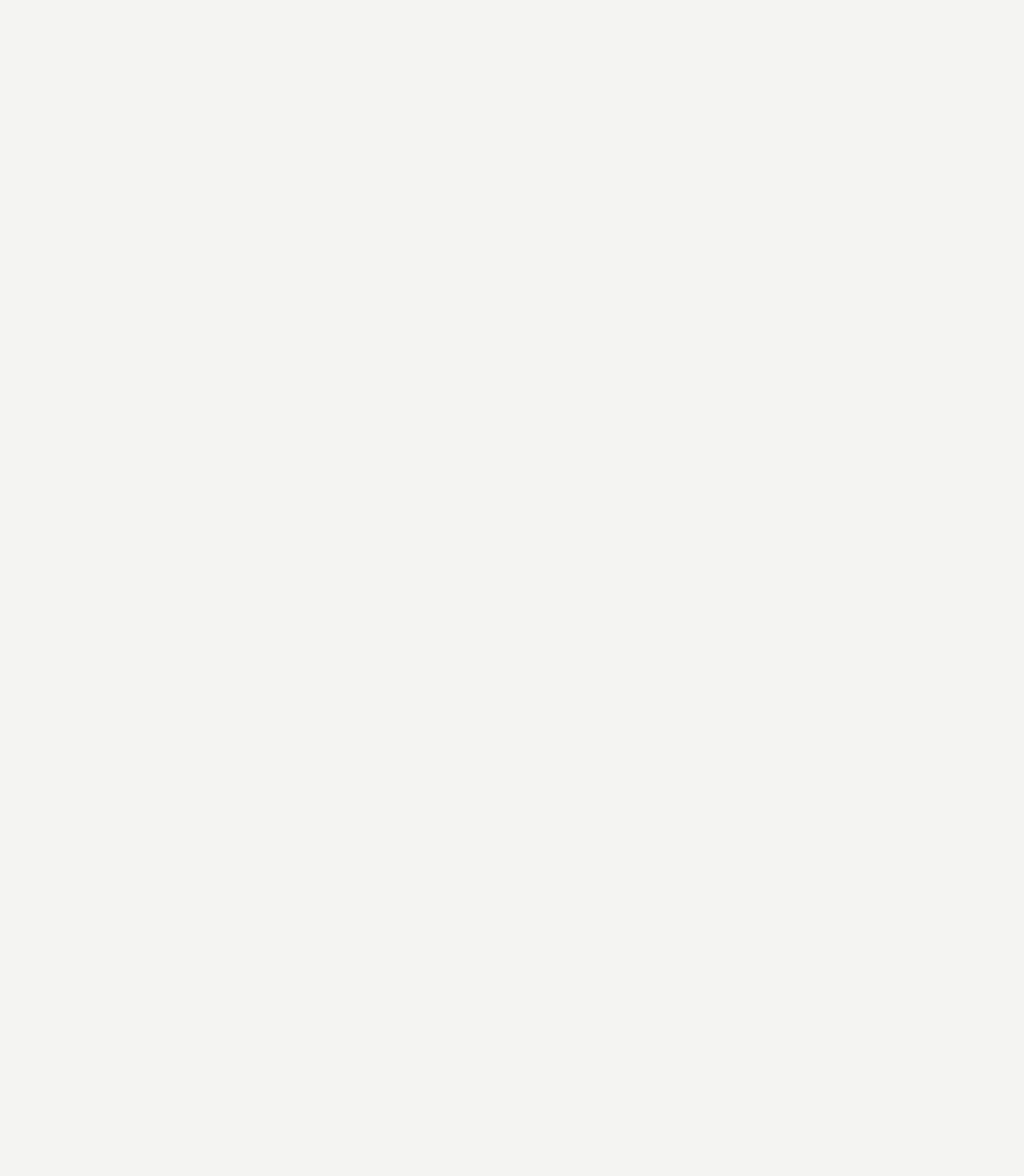
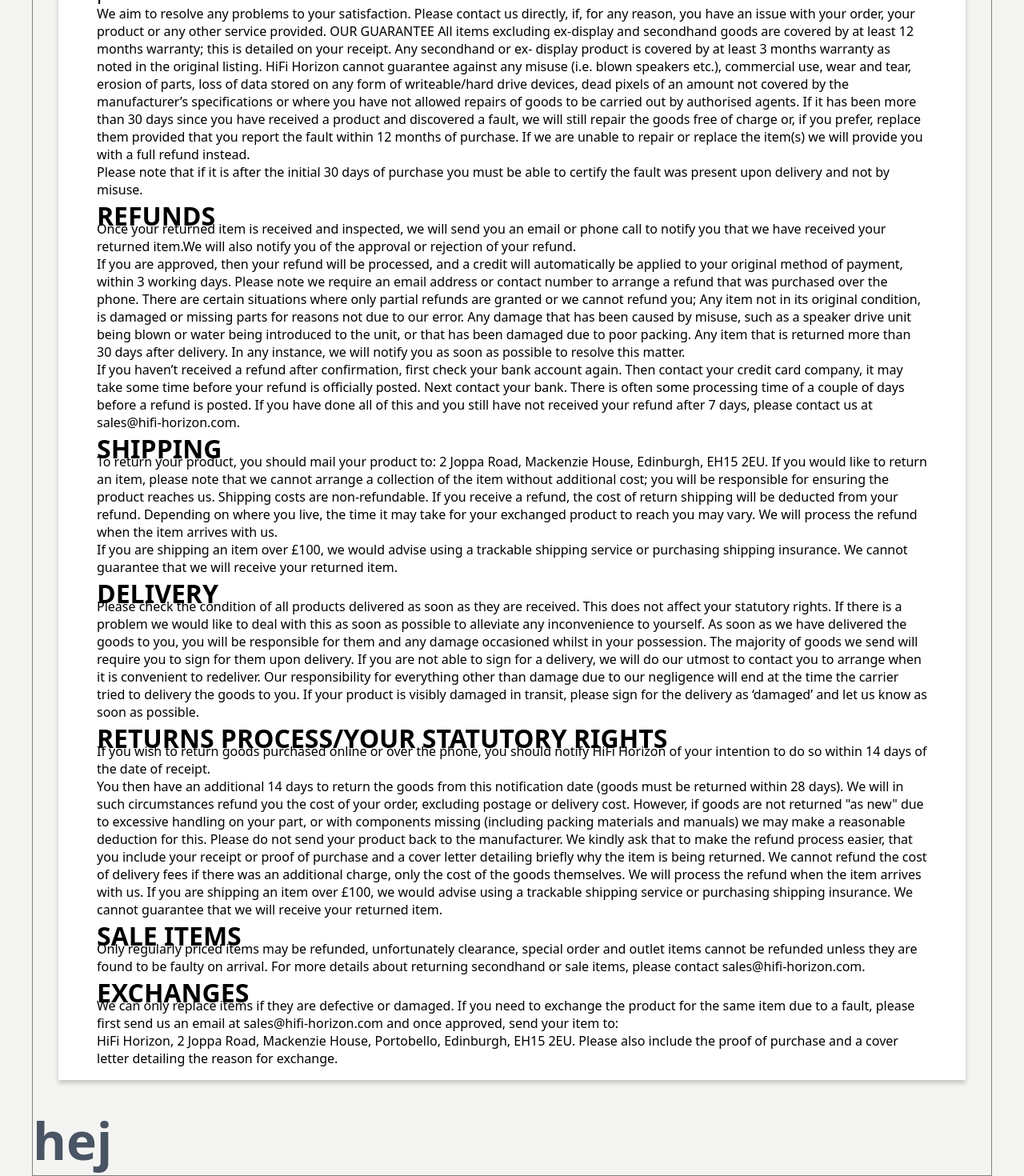
Before and after one commit to rts-cmk-wu13/hifi-horizon-therocket, a React (Vite) app: page /moreinfo in a window 1280 px wide. Shown: the part 425-1895 px from the top of the page at 80% size. Before the commit the page ends 800 px from the top, so only its background shows below. Built offline with nearby package versions, Linux system fonts and the light colour scheme.

Commit message:
moreinfo

```diff
--- a/src/components/MoreInfo/_moreinfo.scss
+++ b/src/components/MoreInfo/_moreinfo.scss
@@ -1 +1,30 @@
 @use '/src/styles/variables' as *;
+
+h3{
+    margin-bottom: -1rem;
+    font-family: system-ui, -apple-system, BlinkMacSystemFont, 'Segoe UI', Roboto, Oxygen, Ubuntu, Cantarell, 'Open Sans', 'Helvetica Neue', sans-serif;
+    font-size: 2rem;
+}
+h2{
+    font-family: system-ui, -apple-system, BlinkMacSystemFont, 'Segoe UI', Roboto, Oxygen, Ubuntu, Cantarell, 'Open Sans', 'Helvetica Neue', sans-serif;
+    font-weight: 500;
+}
+h1{
+    font-family: system-ui, -apple-system, BlinkMacSystemFont, 'Segoe UI', Roboto, Oxygen, Ubuntu, Cantarell, 'Open Sans', 'Helvetica Neue', sans-serif;
+    font-size:4rem;
+    color: #495464;
+    font-weight: 600;
+}
+p{
+    font-family: system-ui, -apple-system, BlinkMacSystemFont, 'Segoe UI', Roboto, Oxygen, Ubuntu, Cantarell, 'Open Sans', 'Helvetica Neue', sans-serif;
+    font-weight: 400;
+}
+section{
+    padding: 1rem;
+    padding-left: 3rem;
+    padding-right: 3rem;
+    background-color: white;
+    box-sizing: border-box;
+    box-shadow: rgba(0, 0, 0, 0.2) 0px 4px 6px 0px;
+    margin: 2rem;
+}
--- a/src/pages/MoreInfo.jsx
+++ b/src/pages/MoreInfo.jsx
@@ -1,8 +1,97 @@
 export default function MoreInfo() {
     return (
         <>
+        <h1>FAQ</h1>
+        <br/>
+        <section>
+            <h2>Here at HiFi Horizon, our trained product specialists aim to provide the right product for you. We take great care with all of our orders to ensure you are fully happy with the product.</h2>
+            <p>
+                <p>We aim to resolve any problems to your satisfaction.
+                Please contact us directly, if, for any reason, you have an issue with your order, your product or any other service provided. OUR GUARANTEE
+                All items excluding ex-display and secondhand goods are covered by at least 12 months warranty; this is detailed on your receipt. Any secondhand or ex-
+                display product is covered by at least 3 months warranty as noted in the original listing.
+                HiFi Horizon cannot guarantee against any misuse (i.e. blown speakers etc.), commercial use, wear and tear, erosion of parts, loss
+                of data stored on any form of writeable/hard drive devices, dead pixels of an amount not covered by the manufacturer’s specifications or where you have not allowed repairs of goods to
+                be carried out by authorised agents. If it has been more than 30 days since you have received a product and discovered a fault, we will still repair the goods
+                free of charge or, if you prefer, replace them provided that you report the fault within 12 months of purchase. If we are unable to repair or replace the item(s)
+                we will provide you with a full refund instead.</p>
+                <p>Please note that if it is after the initial 30 days of purchase you must be able to certify the fault was present upon delivery and not by misuse.</p>
+            </p>
 
-        <h1>hej</h1>
+            <h3>REFUNDS</h3>
+            <p>
+                Once your returned item is received and inspected, we will send you an email or phone call to notify you that we have received your returned item.We will also
+                notify you of the approval or rejection of your refund.
+            </p>
+            <p>
+                If you are approved, then your refund will be processed, and a credit will automatically be applied to your original method of payment, within 3 working days.
+                Please note we require an email address or contact number to arrange a refund that was purchased over the phone. There are certain situations where only
+                partial refunds are granted or we cannot refund you; Any item not in its original condition, is damaged or missing parts for reasons not due to our error. Any
+                damage that has been caused by misuse, such as a speaker drive unit being blown or water being introduced to the unit, or that has been damaged due to
+                poor packing. Any item that is returned more than 30 days after delivery. In any instance, we will notify you as soon as possible to resolve this matter.
+            </p>
+            <p>
+                If you haven’t received a refund after confirmation, first check your bank account again. Then contact your credit card company, it may take some time before
+                your refund is officially posted. Next contact your bank. There is often some processing time of a couple of days before a refund is posted. If you have done all
+                of this and you still have not received your refund after 7 days, please contact us at sales@hifi-horizon.com.
+            </p>
+
+
+
+            <h3>SHIPPING</h3>
+            <p>
+                To return your product, you should mail your product to:
+                2 Joppa Road, Mackenzie House, Edinburgh, EH15 2EU.
+                If you would like to return an item, please note that we cannot arrange a collection of the item without additional cost; you will be responsible for ensuring the
+                product reaches us. Shipping costs are non-refundable. If you receive a refund, the cost of return shipping will be deducted from your refund. Depending on
+                where you live, the time it may take for your exchanged product to reach you may vary. We will process the refund when the item arrives with us.
+            </p>
+            <p>
+                If you are shipping an item over £100, we would advise using a trackable shipping service or purchasing shipping insurance. We cannot guarantee that we will
+                receive your returned item.
+            </p>
+
+            <h3>DELIVERY</h3>
+            <p>
+                Please check the condition of all products delivered as soon as they are received. This does not affect your statutory rights. If there is a problem we would like
+                to deal with this as soon as possible to alleviate any inconvenience to yourself.
+                As soon as we have delivered the goods to you, you will be responsible for them and any damage occasioned whilst in your possession. The majority of goods
+                we send will require you to sign for them upon delivery. If you are not able to sign for a delivery, we will do our utmost to contact you to arrange when it is
+                convenient to redeliver. Our responsibility for everything other than damage due to our negligence will end at the time the carrier tried to delivery the goods to
+                you. If your product is visibly damaged in transit, please sign for the delivery as ‘damaged’ and let us know as soon as possible.
+            </p>
+
+            <h3>RETURNS PROCESS/YOUR STATUTORY RIGHTS</h3>
+            <p>
+                If you wish to return goods purchased online or over the phone, you should notify HiFi Horizon of your intention to do so within 14 days of the date of receipt.
+                <br/>
+                You then have an additional 14 days to return the goods from this notification date (goods must be returned within 28 days). We will in such circumstances
+                refund you the cost of your order, excluding postage or delivery cost. However, if goods are not returned "as new" due to excessive handling on your part, or
+                with components missing (including packing materials and manuals) we may make a reasonable deduction for this. Please do not send your product back to
+                the manufacturer. We kindly ask that to make the refund process easier, that you include your receipt or proof of purchase and a cover letter detailing briefly
+                why the item is being returned. We cannot refund the cost of delivery fees if there was an additional charge, only the cost of the goods themselves. We will
+                process the refund when the item arrives with us. If you are shipping an item over £100, we would advise using a trackable shipping service or purchasing
+                shipping insurance. We cannot guarantee that we will receive your returned item.
+            </p>
+
+            <h3>SALE ITEMS</h3>
+            <p>
+                Only regularly priced items may be refunded, unfortunately clearance, special order and outlet items cannot be refunded unless they are found to be faulty on
+                arrival. For more details about returning secondhand or sale items, please contact sales@hifi-horizon.com.
+            </p>
+
+            <h3>EXCHANGES</h3>
+            <p>
+                We can only replace items if they are defective or damaged. If you need to exchange the product for the same item due to a fault, please first send us an email
+                at sales@hifi-horizon.com and once approved, send your item to:
+            </p>
+            <p>
+                HiFi Horizon, 2 Joppa Road, Mackenzie House, Portobello, Edinburgh, EH15 2EU.
+
+                Please also include the proof of purchase and a cover letter detailing the reason for exchange.
+            </p>
+        </section>
+
         </>
     )
 }
```
